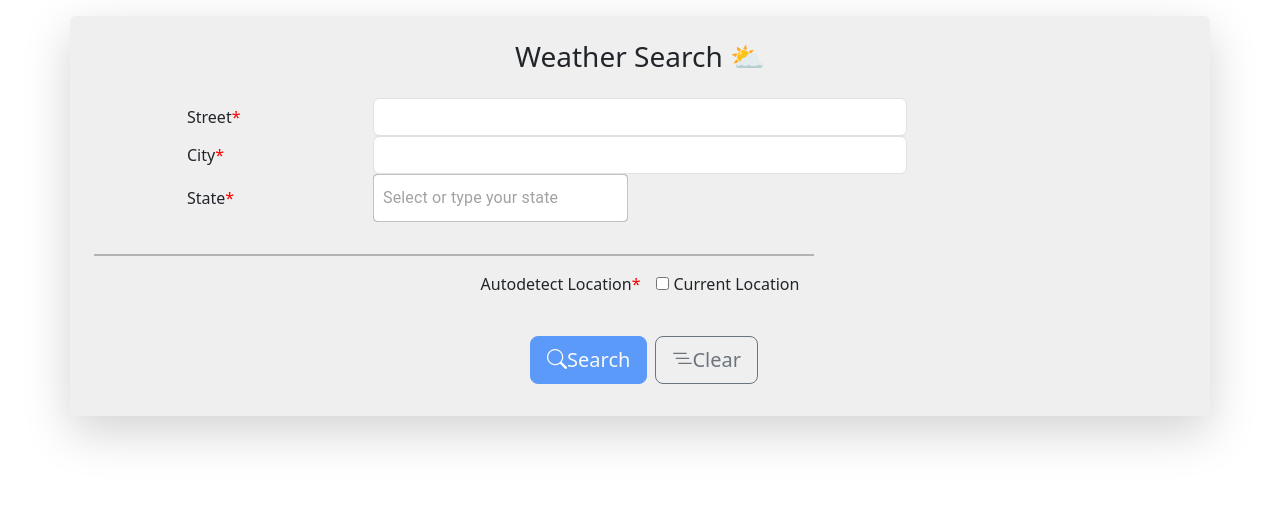
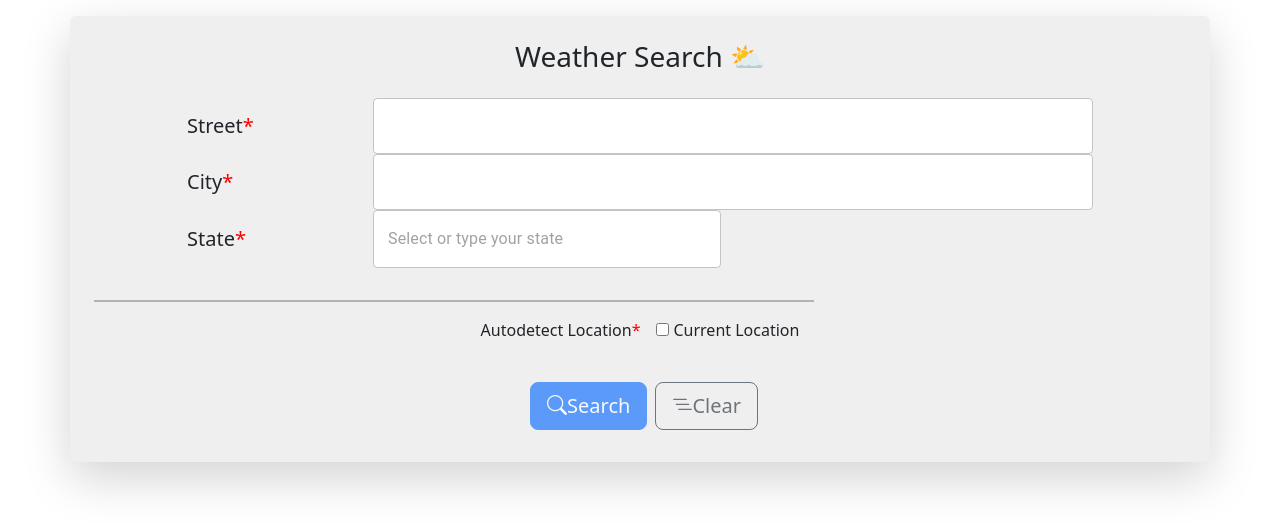
Before and after one commit to shenllyz/Weather-Search-App, a React (Create React App) app in the folder frontend/: page / in a window 1280 px wide. Shown: the top 530 px of the page. Built offline with nearby package versions, Linux system fonts and the light colour scheme.

Commit message:
searchForm v2 with trivial bugs

```diff
--- /dev/null
+++ b/frontend/src/components/CityInput.tsx
@@ -0,0 +1,81 @@
+import React, { useState } from 'react';
+import { TextField, Autocomplete } from '@mui/material';
+
+interface CityInputProps {
+  value: string;
+  onChange: (value: string) => void;
+  disabled: boolean;
+}
+
+interface CityState {
+  city: string;
+  state: string;
+}
+
+const CityInput: React.FC<CityInputProps> = ({ value, onChange, disabled }) => {
+  const [options, setOptions] = useState<string[]>([]);
+
+  const fetchOptions = async (inputValue: string) => {
+    if (!inputValue) {
+      setOptions([]);
+      return;
+    }
+    try {
+      const response = await fetch(`https://csci571asgm3backend.wl.r.appspot.com/autocomplete?input=${inputValue}`);
+      if (!response.ok) {
+        throw new Error('Failed to fetch autocomplete options');
+      }
+      const data: CityState[] = await response.json();
+      const cityNames = data.map(item => item.city); // Extract city names from the response
+      const uniqueCityNames = Array.from(new Set(cityNames)); // Ensure unique city names
+      setOptions(uniqueCityNames);
+    } catch (error) {
+      console.error('Error fetching autocomplete options:', error);
+    }
+  };
+
+  const handleInputChange = (event: React.ChangeEvent<{}>, newInputValue: string) => {
+    onChange(newInputValue);
+    fetchOptions(newInputValue);
+  };
+
+  const handleChange = (event: React.SyntheticEvent, newValue: string | null) => {
+    onChange(newValue || '');
+  };
+
+  return (
+    <Autocomplete
+      value={value}
+      onChange={handleChange}
+      inputValue={value}
+      onInputChange={handleInputChange}
+      options={options}
+      renderInput={(params) => (
+        <TextField
+          {...params}
+          variant="outlined"
+          required
+          sx={{
+            '& .MuiOutlinedInput-root.Mui-disabled': {
+              '& fieldset': {
+                borderColor: '#d3d3d3',
+              },
+            },
+            borderRadius: 2,
+          }}
+          InputProps={{
+            ...params.InputProps,
+            style: {
+              backgroundColor: disabled ? '#f0f0f0' : 'white',
+            },
+          }}
+        />
+      )}
+      disableClearable
+      freeSolo
+      disabled={disabled}
+    />
+  );
+};
+
+export default CityInput;
--- /dev/null
+++ b/frontend/src/components/ClearButton.tsx
@@ -0,0 +1,16 @@
+import React from 'react';
+import Button from 'react-bootstrap/Button';
+
+interface ClearButtonProps {
+  onClear: () => void;
+}
+
+const ClearButton: React.FC<ClearButtonProps> = ({ onClear }) => {
+  return (
+    <Button variant="outline-secondary" className="p-2" size="lg" onClick={onClear}>
+      <i className="bi bi-list-nested fst-normal fs-5 m-2">Clear</i>
+    </Button>
+  );
+};
+
+export default ClearButton;
--- a/frontend/src/components/SearchForm.tsx
+++ b/frontend/src/components/SearchForm.tsx
@@ -1,7 +1,9 @@
 import React, { useState } from 'react';
 import SelectState from './SelectState';
 import SearchButton from './SearchButton';
-import Button from 'react-bootstrap/Button';
+import ClearButton from './ClearButton';
+import StreetInput from './StreetInput';
+import CityInput from './CityInput';
 import Container from 'react-bootstrap/Container';
 import Row from 'react-bootstrap/Row';
 import Col from 'react-bootstrap/Col';
@@ -17,10 +19,21 @@ const SearchForm: React.FC = () => {
   const [state, setState] = useState('');
   const [useCurrentLocation, setUseCurrentLocation] = useState(false);
   const [isFormValid, setIsFormValid] = useState(false);
+  const [inputsDisabled, setInputsDisabled] = useState(false);
 
   const handleCheckboxChange = (e: React.ChangeEvent<HTMLInputElement>) => {
-    setUseCurrentLocation(e.target.checked);
-    setIsFormValid(e.target.checked || (street !== '' && city !== '' && state !== ''));
+    const isChecked = e.target.checked;
+    setUseCurrentLocation(isChecked);
+    setInputsDisabled(isChecked);
+
+    if (isChecked) {
+      setStreet('');
+      setCity('');
+      setState('');
+      setIsFormValid(true);
+    } else {
+      setIsFormValid(street !== '' && city !== '' && state !== '');
+    }
   };
 
   const handleInputChange = () => {
@@ -36,6 +49,14 @@ const SearchForm: React.FC = () => {
     }
   };
 
+  const handleClear = () => {
+    setUseCurrentLocation(false);
+    setStreet('');
+    setCity('');
+    setState('');
+    setIsFormValid(false);
+    setInputsDisabled(false);
+  };
   return (
     <Container className="customContainer p-4 rounded shadow-lg text-center mt-3">
       <h3 className="header text-center mb-4">Weather Search ⛅</h3>
@@ -43,58 +64,54 @@ const SearchForm: React.FC = () => {
         <Form.Group as={Row} className="align-items-center mb-0">
           <Col md={1}></Col>
           <Col xs={12} md={2} className="text-start">
-            <Form.Label htmlFor="street" className="mt-0 mb-0">
+            <Form.Label htmlFor="street" className="mt-0 mb-0 fs-5">
               Street<span style={{ color: 'red' }}>*</span>
             </Form.Label>
           </Col>
-          <Col xs={12} md={6}>
-            <Form.Control
-              type="text"
-              id="street"
-              name="street"
+          <Col xs={12} md={8}>
+          <StreetInput
             value={street}
-              onChange={(e) => {
-                setStreet(e.target.value);
+            onChange={(newValue) => {
+              setStreet(newValue);
               handleInputChange();
             }}
-              required
+            disabled={inputsDisabled}
           />
           </Col>
         </Form.Group>
         <Form.Group as={Row} className="align-items-center mb-0">
           <Col md={1}></Col>
           <Col xs={12} md={2} className="text-start">
-            <Form.Label htmlFor="city" className="mt-0 mb-0">
+            <Form.Label htmlFor="city" className="mt-0 mb-0 fs-5">
               City<span style={{ color: 'red' }}>*</span>
             </Form.Label>
           </Col>
-          <Col xs={12} md={6}>
-            <Form.Control
-              type="text"
-              id="city"
-              name="city"
+          <Col xs={12} md={8}>
+              <CityInput
                 value={city}
-              onChange={(e) => {
-                setCity(e.target.value);
+                onChange={(value) => {
+                  setCity(value);
                   handleInputChange();
                 }}
-              required
+                disabled={inputsDisabled}
               />
           </Col>
         </Form.Group>
         <Form.Group as={Row} className="align-items-center mb-3">
           <Col md={1}></Col>
           <Col xs={12} md={2} className="text-start">
-            <Form.Label htmlFor="state" className="mt-0 mb-0">
+            <Form.Label htmlFor="state" className="mt-0 mb-0 fs-5">
               State<span style={{ color: 'red' }}>*</span>
             </Form.Label>
           </Col>
-          <Col xs={12} md={3}>
+          <Col xs={12} md={4}>
             <SelectState
+              value={state}
                onStateChange={(newState) => {
                 setState(newState);
                 handleInputChange();
               }}
+              disabled={inputsDisabled}
             />
           </Col>
 
@@ -125,9 +142,7 @@ const SearchForm: React.FC = () => {
         <Row className="text-center mt-4">
           <Col>
             <SearchButton onSubmit={handleSubmit} disabled={!isFormValid}/>
-            <Button variant="outline-secondary" className="p-2" size="lg">
-              <i className="bi bi-list-nested fst-normal fs-5 m-2">Clear</i>
-            </Button>
+            <ClearButton onClear={handleClear} />
           </Col>
         </Row>
       </form>
--- a/frontend/src/components/SelectState.tsx
+++ b/frontend/src/components/SelectState.tsx
@@ -1,26 +1,20 @@
 import { TextField, Autocomplete } from '@mui/material';
 import { states } from '../utils/stateOptions';
-import { useState } from 'react';
 
 interface SelectStateProps {
+  value: string;
   onStateChange: (state: string) => void;
+  disabled: boolean;
 }
 
-const SelectState: React.FC<SelectStateProps> = ({ onStateChange }) => {
-  const [selectedState, setSelectedState] = useState<string>('');
-
+const SelectState: React.FC<SelectStateProps> = ({ value, onStateChange, disabled }) => {
   const handleChange = (event: React.SyntheticEvent, newState: string | null) => {
-    setSelectedState(newState || '');
-    if (newState) {
-      onStateChange(newState);
-    } else {
-      onStateChange('');
-    }
+    onStateChange(newState || '');
   };
 
   return (
     <Autocomplete
-      value={selectedState}
+      value={value}
       onChange={handleChange}
       options={states.map((state) => state.name)}
       renderInput={(params) => (
@@ -30,15 +24,24 @@ const SelectState: React.FC<SelectStateProps> = ({ onStateChange }) => {
           variant="outlined"
           required
           InputLabelProps={{ shrink: false }}
-          sx={{ backgroundColor: 'white', borderRadius: 2 }}
+          sx={{
+            '& .MuiOutlinedInput-root.Mui-disabled': {
+              '& fieldset': {
+                borderColor: '#d3d3d3',
+              },
+              borderRadius: 2,
+            },
+          }}
           InputProps={{
             ...params.InputProps,
             style: {
-              padding: '5px',
-            }
+              backgroundColor: disabled ? '#f0f0f0' : 'white',
+              padding: '10px',
+            },
           }}
         />
       )}
+      disabled={disabled}
       disableClearable
       freeSolo
     />
--- /dev/null
+++ b/frontend/src/components/StreetInput.tsx
@@ -0,0 +1,36 @@
+import React from 'react';
+import TextField from '@mui/material/TextField';
+
+interface StreetInputProps {
+  value: string;
+  onChange: (value: string) => void;
+  disabled: boolean;
+}
+
+const StreetInput: React.FC<StreetInputProps> = ({ value, onChange, disabled }) => {
+  return (
+    <TextField
+      variant="outlined"
+      value={value}
+      onChange={(e) => onChange(e.target.value)}
+      fullWidth
+      sx={{
+        '& .MuiOutlinedInput-root.Mui-disabled': {
+          '& fieldset': {
+            borderColor: '#d3d3d3',
+          },
+          borderRadius: 2,
+        },
+      }}
+      InputProps={{
+        style: {
+            backgroundColor: disabled ? '#f0f0f0' : 'white',
+        },
+      }}
+      disabled={disabled}
+      required
+    />
+  );
+};
+
+export default StreetInput;
```
Lines whose indentation alone changed are shown as unchanged.
